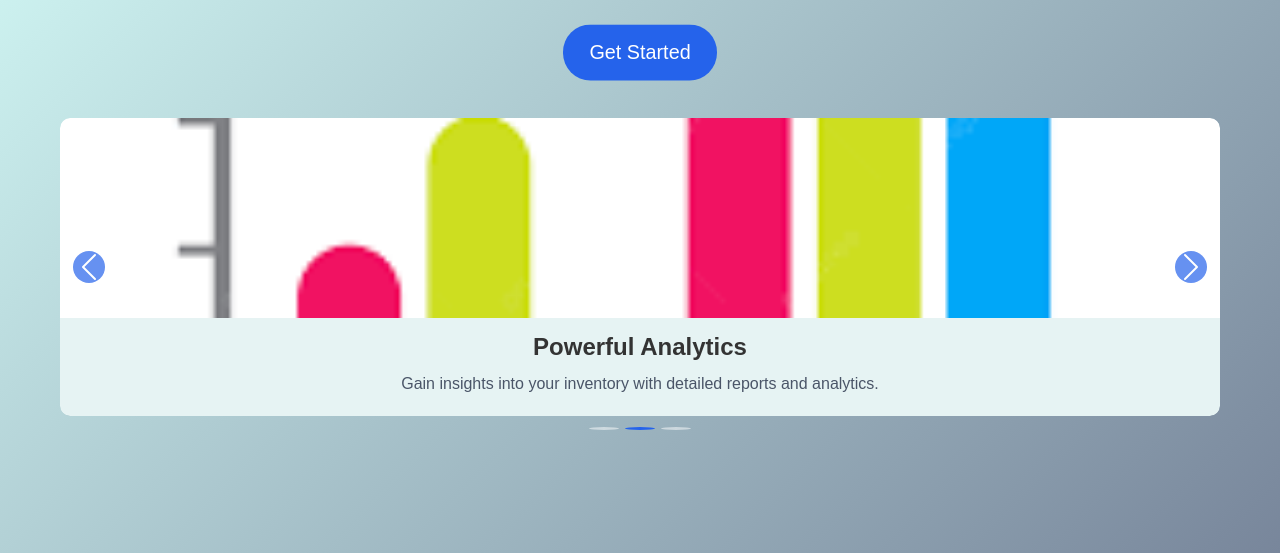
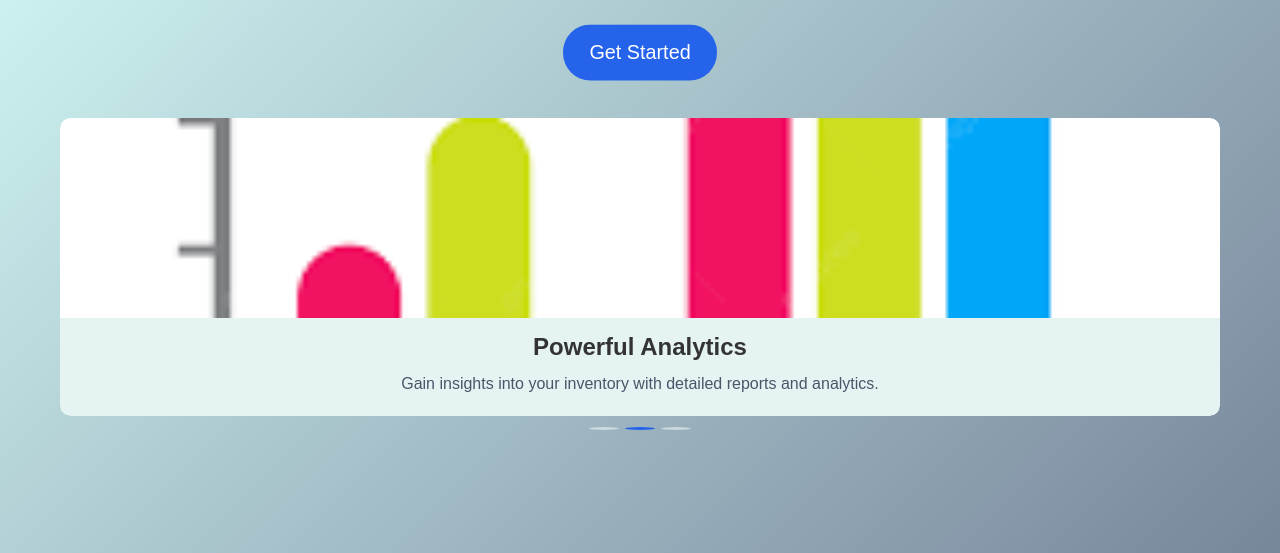
Before and after one commit to Procrasticodee/Welcome-page-ims, a plain HTML site: page index.html in a window 1280 px wide. Shown: the part 247-800 px from the top of the page. Drawn offline with nearby package versions, Linux system fonts and the light colour scheme.

Commit message:
carousel button clor

```diff
--- a/style.css
+++ b/style.css
@@ -162,7 +162,6 @@ p {
 
 .carousel-control-prev-icon,
 .carousel-control-next-icon {
-    background-color: var(--button-bg);
     border-radius: 50%;
     padding: 10px;
 }
```
